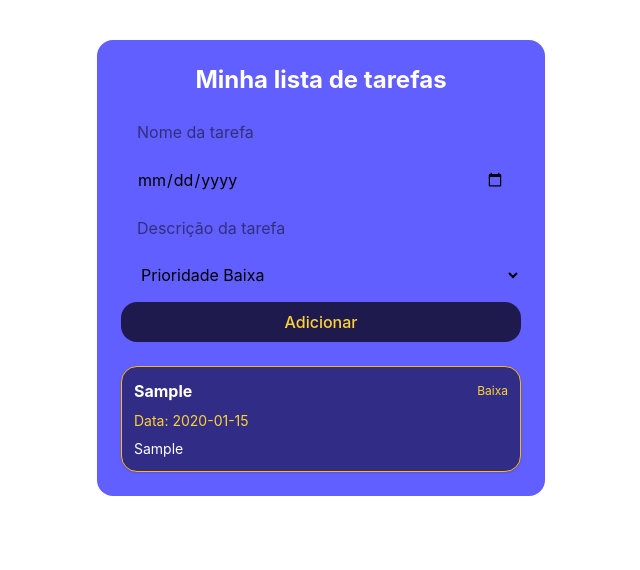
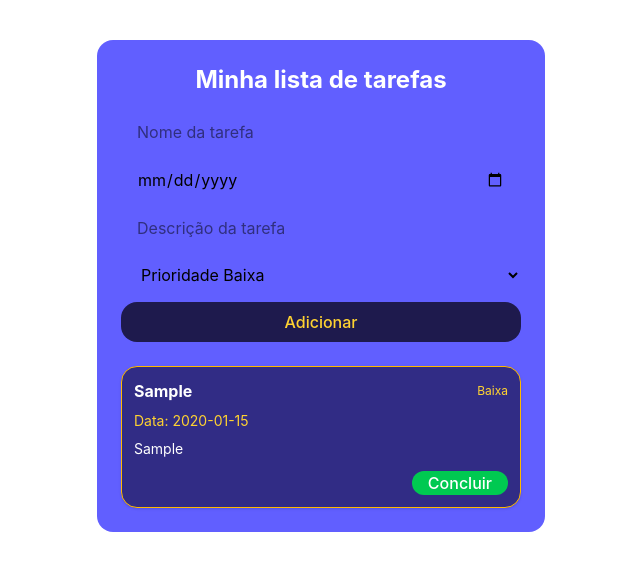
Before and after one commit to enzopereira1701/cp04_listatarefas, a React (Vite) app: page / in a window 1280 px wide. Both pictures are taken after typing "Sample", "2020-01-15", "Sample" into the empty fields and a click on the button "Adicionar". Shown: the top 570 px of the page, without its empty margins (319-959 px from the left). Built offline with nearby package versions, Linux system fonts and the light colour scheme.

Commit message:
feat: adicionando a  funcionalidade de marcar a tarefa como concluida

```diff
--- a/src/components/Tarefas.jsx
+++ b/src/components/Tarefas.jsx
@@ -44,6 +44,16 @@ const Tarefas = () => {
         setCampoData('');
         setCampoDescricao('');
         setCampoPrioridade('Baixa');
+    }
+
+    const ConcluirTarefa = (id) => {
+        // Usa o método map para percorrer todas as tarefas: a tarefa com o id clicado
+        // tem o campo "concluida" invertido (true vira false e false vira true),
+        // as outras tarefas voltam do jeito que já estavam
+        const atualizarTarefas = tarefas.map((tarefa) =>
+            tarefa.id === id ? { ...tarefa, concluida: !tarefa.concluida } : tarefa
+        );
+        setTarefas(atualizarTarefas);
     }
 
 
@@ -93,19 +103,25 @@ const Tarefas = () => {
             {tarefas.map((tarefa)=>(
                 <li key={tarefa.id} className='flex flex-col gap-2 p-3 bg-indigo-900 border border-amber-400 rounded-2xl shadow-sm hover:bg-indigo-500 transition-colors'>
                     <div className="flex items-center justify-between">
-                        <span className="font-bold text-white">{tarefa.nome}</span>
+                        <span className={`font-bold text-white ${tarefa.concluida ? "line-through opacity-60" : ""}`}>{tarefa.nome}</span>
                         <span className="text-xs text-amber-300">{tarefa.prioridade}</span>
                     </div>
 
                     {tarefa.data && <span className="text-sm text-amber-300">Data: {tarefa.data}</span>}
                     {tarefa.descricao && <span className="text-sm text-white">{tarefa.descricao}</span>}
+
+                    <div className="flex justify-end mt-1">
+                        {/* callback passado pro onClick: uma função anônima que chama ConcluirTarefa com o id da tarefa */}
+                        <button onClick={() => ConcluirTarefa(tarefa.id)} className="bg-green-500 hover:bg-green-700 text-white font-medium px-4 rounded-2xl transition-colors cursor-pointer">
+                            {tarefa.concluida ? "Desmarcar" : "Concluir"}
+                        </button>
+                    </div>
                 </li>
             ))}
 
         </ul>
         {tarefas.length == 0 && <p className="text-center italic mt-4 text-white"> Nenhuma tarefa salva</p>}
 
-
     </div>
   )
 }
```
